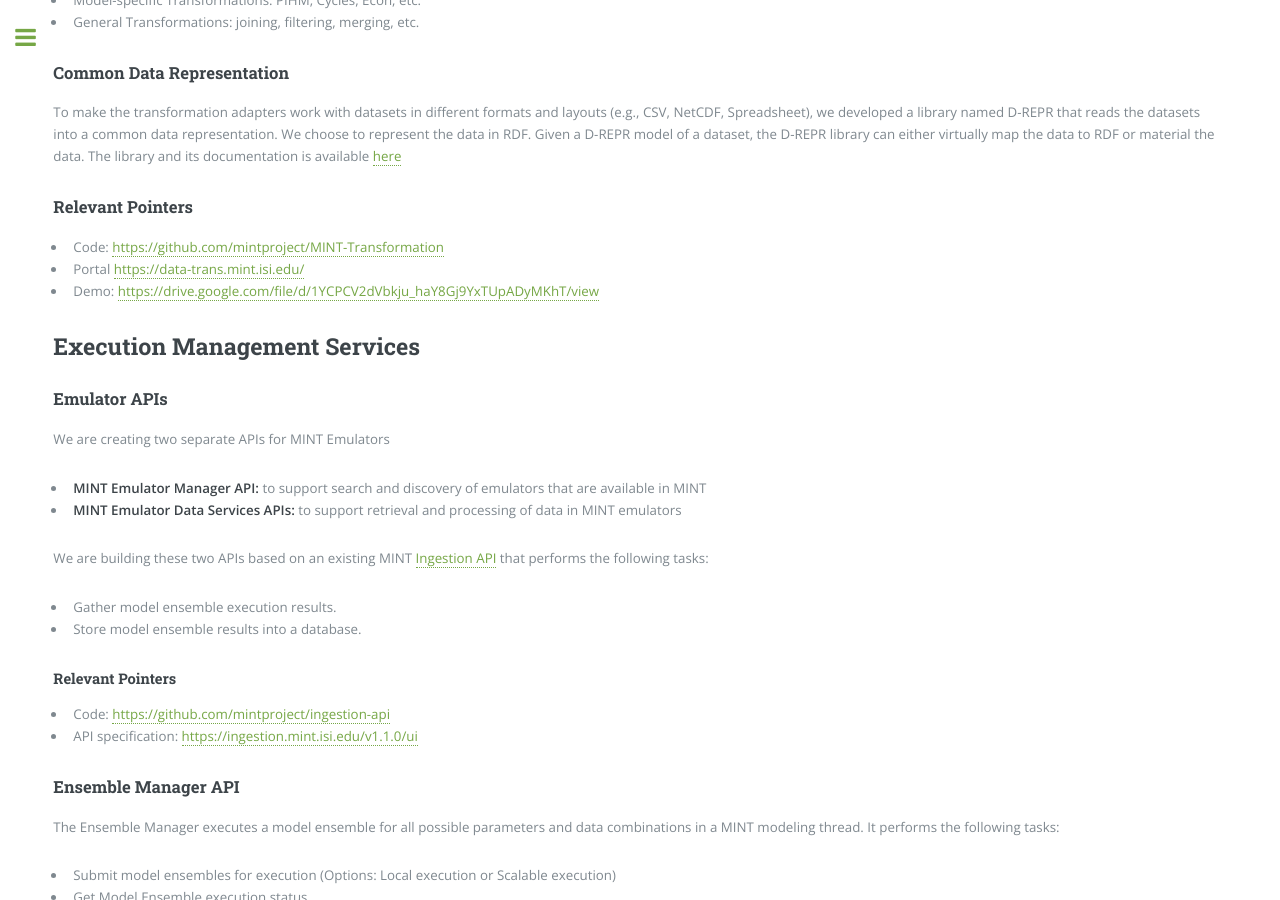
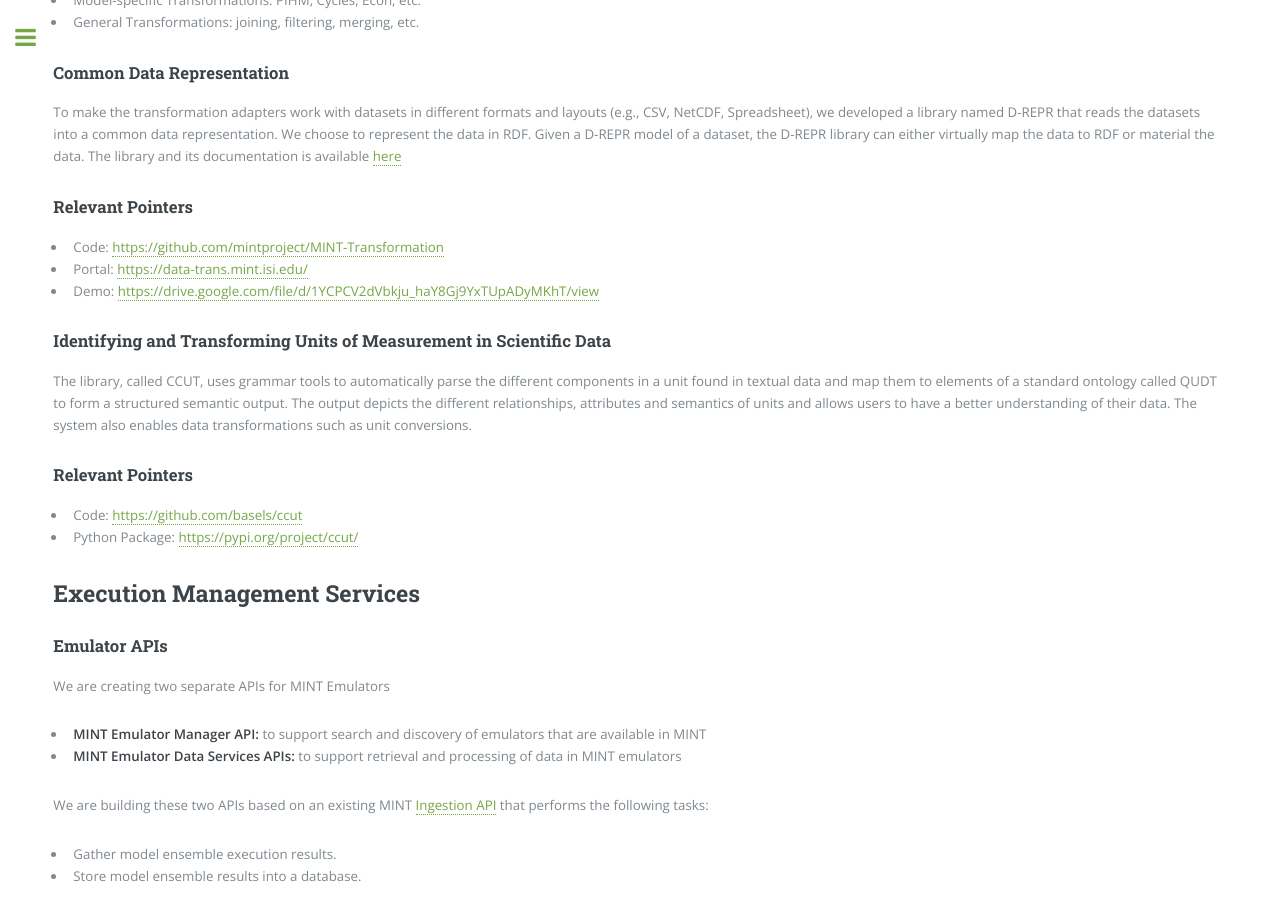
Before and after one commit to KnowledgeCaptureAndDiscovery/MINT, a Jekyll site: the page built from products.md, in a window 1280 px wide and 900 px high, scrolled down 2263 px. Built offline with Jekyll 4.4.1, drawn with Linux system fonts in a browser that asks for light colours; some of the changed text lies outside the part shown.

Commit message:
add unit conversion python lib (CCUT) to products page

```diff
--- a/products.md
+++ b/products.md
@@ -91,8 +91,17 @@
 ### Relevant Pointers
 
 - Code: [https://github.com/mintproject/MINT-Transformation](https://github.com/mintproject/MINT-Transformation)
-- Portal [https://data-trans.mint.isi.edu/](https://data-trans.mint.isi.edu/)
+- Portal: [https://data-trans.mint.isi.edu/](https://data-trans.mint.isi.edu/)
 - Demo: [https://drive.google.com/file/d/1YCPCV2dVbkju_haY8Gj9YxTUpADyMKhT/view](https://drive.google.com/file/d/1YCPCV2dVbkju_haY8Gj9YxTUpADyMKhT/view)
+
+### Identifying and Transforming Units of Measurement in Scientific Data
+
+The library, called CCUT, uses grammar tools to automatically parse the different components in a unit found in textual data and map them to elements of a standard ontology called QUDT to form a structured semantic output. The output depicts the different relationships, attributes and semantics of units and allows users to have a better understanding of their data. The system also enables data transformations such as unit conversions.
+
+### Relevant Pointers
+
+- Code: [https://github.com/basels/ccut](https://github.com/basels/ccut)
+- Python Package: [https://pypi.org/project/ccut/](https://pypi.org/project/ccut/)
 
 ## Execution Management Services
 
```
Also changed, not shown: other parts of products.md (+1 -1 lines).
